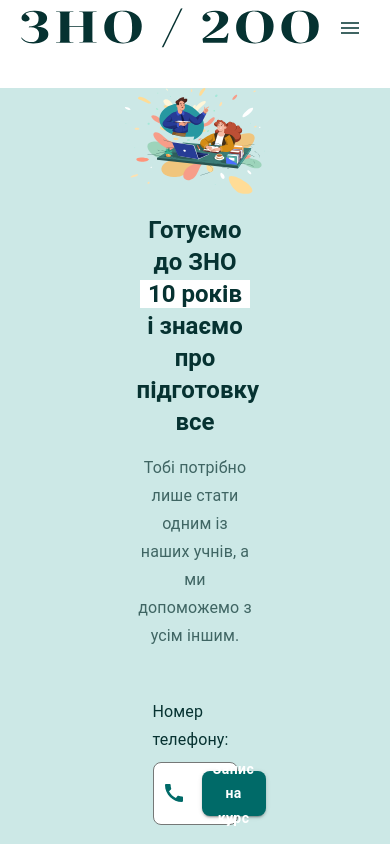
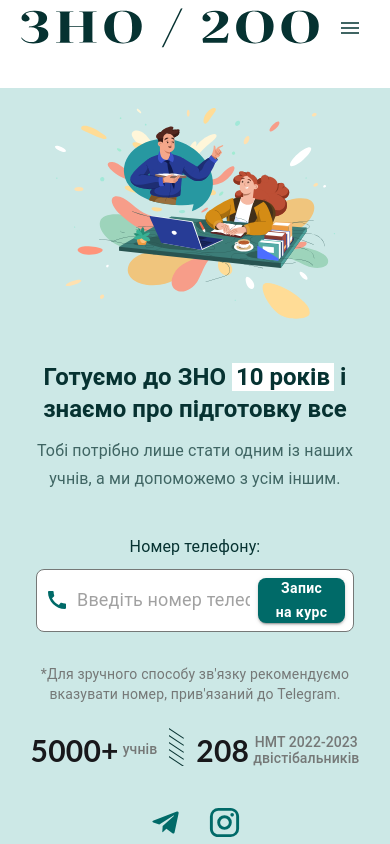
Before and after one commit to ShakunIlya74/znona200_fe, a React (Create React App) app: page / in a window 390 px wide. Shown: the top 844 px of the page. Built offline with nearby package versions, Linux system fonts and the light colour scheme.

Commit message:
responsivnes fix

```diff
--- a/src/components/WelcomePage/MainInfo.tsx
+++ b/src/components/WelcomePage/MainInfo.tsx
@@ -18,22 +18,25 @@ const MainInfo: React.FC = () => {
         flexDirection: { xs: 'column-reverse', md: 'row' },
         alignItems: 'center',
         justifyContent: 'center',
-        // padding: { xs: '40px 20px', md: '80px 40px' },
         backgroundColor: '#cce8e6',
         width: '100%',
         flexGrow: 1,
+        padding: { xs: '20px', md: '40px' }, // Optional: Add some padding if needed
       }}
     >
       {/* Content Section */}
       <Box
+        id='main-content-info'
         sx={{
           flex: 1,
-          // maxWidth: { xs: '100%', md: '20%' },
-          width: '30%',
+          width: { xs: '100%', md: '25%' },
           textAlign: { xs: 'center', md: 'left' },
           mb: { xs: 4, md: 0 },
-          padding: { xs: '20px 0', md: '40px 0' },
-          margin: { xs: '0 20px', md: '0 40px' },
+          padding: { xs: '10px 0', md: '20px 0' },
+          margin: { xs: '0 auto', md: '0 20px 0 40px' },
+          // Shift slightly to the right on medium and larger screens
+          position: 'relative',
+          left: { xs: 0, md: '5%' },
         }}
       >
         {/* Title */}
@@ -42,10 +45,10 @@ const MainInfo: React.FC = () => {
           sx={{
             fontWeight: 700,
             color: '#063231',
-            mb: 2,
+            mb: 1.5, // Reduced margin bottom
           }}
         >
-          Готуємо до ЗНО <Box component="span" sx={{ backgroundColor: '#FFFFFF', px: 1 }}>10 років</Box> i знаємо про підготовку все
+          Готуємо до ЗНО <Box component="span" sx={{ backgroundColor: '#FFFFFF', px: 0.5 }}>10 років</Box> i знаємо про підготовку все
         </Typography>
 
         {/* Subtitle */}
@@ -53,14 +56,14 @@ const MainInfo: React.FC = () => {
           variant="subtitle1"
           sx={{
             color: '#3F6563',
-            mb: 4,
+            mb: 3, // Reduced margin bottom
           }}
         >
           Тобі потрібно лише стати одним із наших учнів, а ми допоможемо з усім іншим.
         </Typography>
 
         {/* Phone Input */}
-        <Box sx={{ mb: 4 }}>
+        <Box sx={{ mb: 3 }}>
           <PhoneInput />
         </Box>
 
@@ -70,10 +73,10 @@ const MainInfo: React.FC = () => {
             display: 'flex',
             flexDirection: 'row',
             alignItems: 'center',
-            justifyContent: 'center',
+            justifyContent: { xs: 'center', md: 'flex-start' },
             textAlign: 'center',
-            mb: 2,
-            gap: 2,
+            mb: 1.5, // Reduced margin bottom
+            gap: 1.5, // Reduced gap
             width: '100%',
           }}
         >
@@ -85,10 +88,10 @@ const MainInfo: React.FC = () => {
                 fontFamily: 'lato, sans-serif',
                 fontStyle: 'normal',
                 fontWeight: 700,
-                fontSize: '45px',
+                fontSize: { xs: '30px', md: '45px' }, // Responsive font size
                 color: '#18181B',
                 display: 'flex',
-              alignItems: 'center',
+                alignItems: 'center',
               }}
             >
               5000+
@@ -99,7 +102,7 @@ const MainInfo: React.FC = () => {
                 color: '#757877',
                 display: 'flex',
                 alignItems: 'center',
-                ml: 1,
+                ml: 0.5,
               }}
             >
               учнів
@@ -107,8 +110,8 @@ const MainInfo: React.FC = () => {
           </Box>
 
           {/* Divider */}
-          <Box sx={{ my: 2 }}>
-            <Box component="img" sx={{ width: 'auto', height: '50%' }} src={divider} alt="divider" />
+          <Box sx={{ my: 0 }}>
+            <Box component="img" sx={{ width: 'auto', height: '50%'}} src={divider} alt="divider" />
           </Box>
 
           {/* Second Stat */}
@@ -119,8 +122,8 @@ const MainInfo: React.FC = () => {
                 fontFamily: 'lato, sans-serif',
                 fontStyle: 'normal',
                 fontWeight: 700,
-                fontSize: '45px',
-                lineHeight: '52px',
+                fontSize: { xs: '30px', md: '45px' },
+                lineHeight: '1',
                 color: '#18181B',
                 display: 'flex',
                 alignItems: 'center',
@@ -132,19 +135,19 @@ const MainInfo: React.FC = () => {
               variant="subtitle2"
               sx={{
                 color: '#757877',
-                ml: 1,
+                ml: 0.5,
                 display: 'flex',
                 alignItems: 'center',
+                lineHeight: '1.2',
               }}
             >
               НМТ 2022-2023 <br /> двістібальників
             </Typography>
-
           </Box>
         </Box>
 
         {/* Contact Icons */}
-        <Box sx={{ mt: 4, display: 'flex', justifyContent: { xs: 'center', md: 'flex-start' }, gap: 2 }}>
+        <Box sx={{ mt: 3, display: 'flex', justifyContent: { xs: 'center', md: 'flex-start' }, gap: 1 }}>
           <IconButton
             color="primary"
             onClick={() => window.open('https://t.me/znooonaa200', '_blank')}
@@ -166,16 +169,17 @@ const MainInfo: React.FC = () => {
       <Box
         sx={{
           flex: 1,
-          maxWidth: { xs: '100%', md: '140%' },
+          maxWidth: { xs: '80%', md: '35%' }, // Adjusted for better balance
           display: 'flex',
           justifyContent: 'center',
           alignItems: 'center',
-          width: '40%',
+          width: { xs: '100%', md: '35%' }, // Adjusted width
+          mb: { xs: 4, md: 0 }, // Optional: margin bottom for mobile
         }}
       >
         <Box
           component="img"
-          sx={{ width: '90%', maxWidth: '140%', minWidth: '40%', height: 'auto' }}
+          sx={{ width: '100%', height: 'auto' }}
           src={students}
           alt="students"
         />
```
